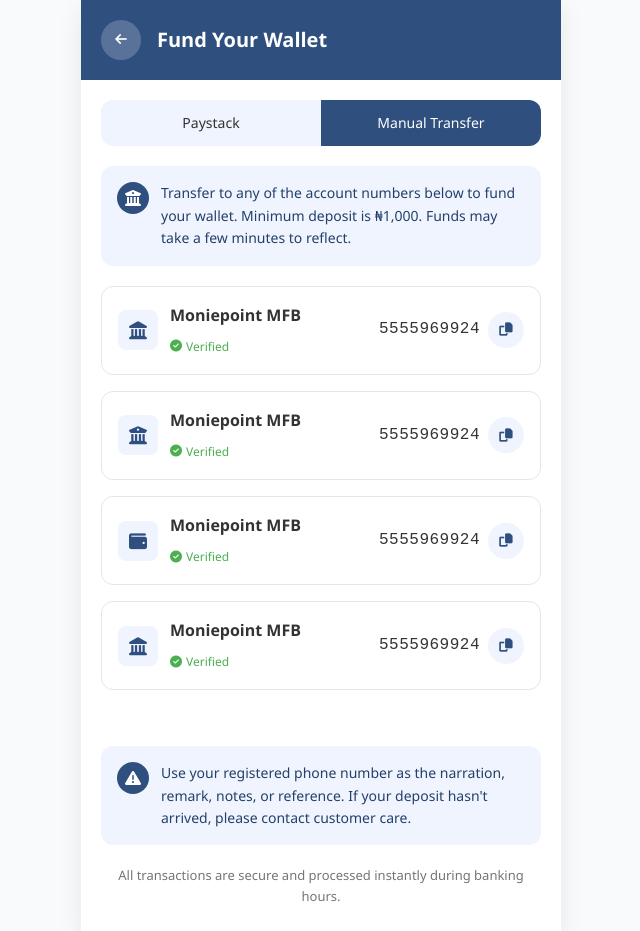
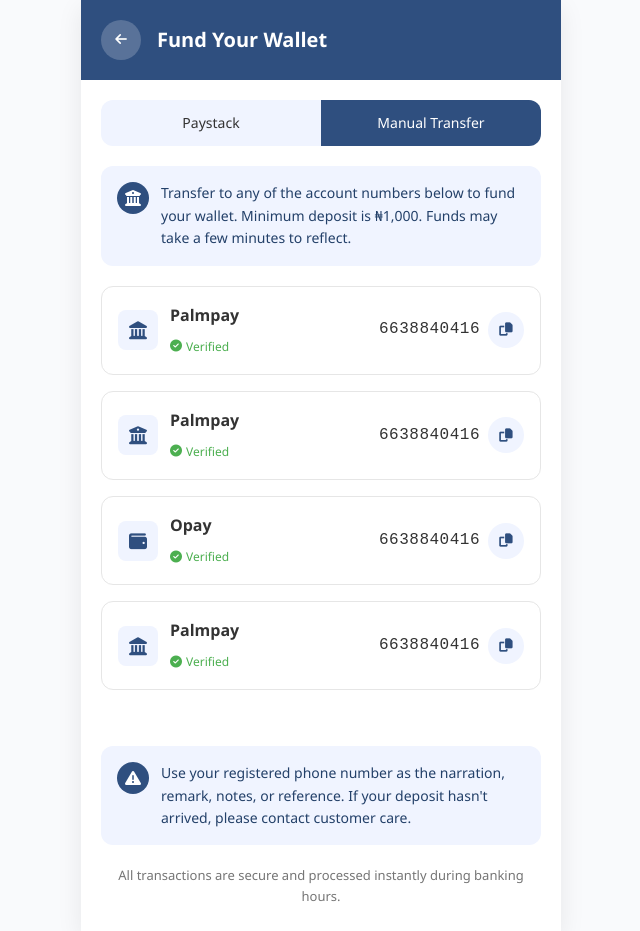
Before and after one commit to bluebeetle53/Moniebase, a plain HTML site: page deposit.html in a window 1280 px wide. Both pictures are taken after a click on the element "Manual Transfer". Shown: the whole page, without its empty margins (319-959 px from the left). Drawn offline with nearby package versions, Linux system fonts and the light colour scheme.

Commit message:
Update deposit.html

```diff
--- a/deposit.html
+++ b/deposit.html
@@ -461,15 +461,15 @@
                 <i class="fas fa-landmark"></i>
               </div>
               <div class="bank-info">
-                <p class="bank-name">Moniepoint MFB</p>
+                <p class="bank-name">Palmpay</p>
                 <p class="verified-tag">
                   <i class="fas fa-check-circle"></i> Verified
                 </p>
               </div>
             </div>
             <div class="account-number-section">
-              <span class="account-number">5555969924</span>
-              <button class="copy-btn" onclick="copyToClipboard('5555969924')">
+              <span class="account-number">6638840416</span>
+              <button class="copy-btn" onclick="copyToClipboard('6638840416')">
                 <i class="fas fa-copy"></i>
               </button>
             </div>
@@ -481,15 +481,15 @@
                 <i class="fas fa-university"></i>
               </div>
               <div class="bank-info">
-                <p class="bank-name">Moniepoint MFB</p>
+                <p class="bank-name">Palmpay</p>
                 <p class="verified-tag">
                   <i class="fas fa-check-circle"></i> Verified
                 </p>
               </div>
             </div>
             <div class="account-number-section">
-              <span class="account-number">5555969924</span>
-              <button class="copy-btn" onclick="copyToClipboard('5555969924')">
+              <span class="account-number">6638840416</span>
+              <button class="copy-btn" onclick="copyToClipboard('6638840416')">
                 <i class="fas fa-copy"></i>
               </button>
             </div>
@@ -501,15 +501,15 @@
                 <i class="fas fa-wallet"></i>
               </div>
               <div class="bank-info">
-                <p class="bank-name">Moniepoint MFB</p>
+                <p class="bank-name">Opay</p>
                 <p class="verified-tag">
                   <i class="fas fa-check-circle"></i> Verified
                 </p>
               </div>
             </div>
             <div class="account-number-section">
-              <span class="account-number">5555969924</span>
-              <button class="copy-btn" onclick="copyToClipboard('5555969924')">
+              <span class="account-number">6638840416</span>
+              <button class="copy-btn" onclick="copyToClipboard('6638840416')">
                 <i class="fas fa-copy"></i>
               </button>
             </div>
@@ -521,15 +521,15 @@
                 <i class="fas fa-landmark"></i>
               </div>
               <div class="bank-info">
-                <p class="bank-name">Moniepoint MFB</p>
+                <p class="bank-name">Palmpay</p>
                 <p class="verified-tag">
                   <i class="fas fa-check-circle"></i> Verified
                 </p>
               </div>
             </div>
             <div class="account-number-section">
-              <span class="account-number">5555969924</span>
-              <button class="copy-btn" onclick="copyToClipboard('5555969924')">
+              <span class="account-number">6638840416</span>
+              <button class="copy-btn" onclick="copyToClipboard('6638840416')">
                 <i class="fas fa-copy"></i>
               </button>
             </div>
@@ -568,7 +568,7 @@
       // User information - replace with actual user data from your system
       const userData = {
         email: "etherxchange6@gmail.com",
-        phone: "08100921760",
+        phone: "08100864678",
         name: "John Doe",
       };
 
```
